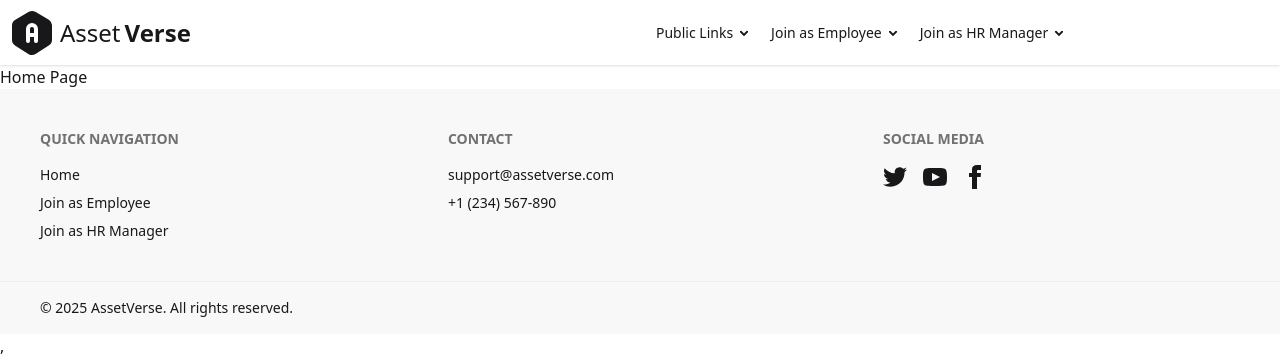
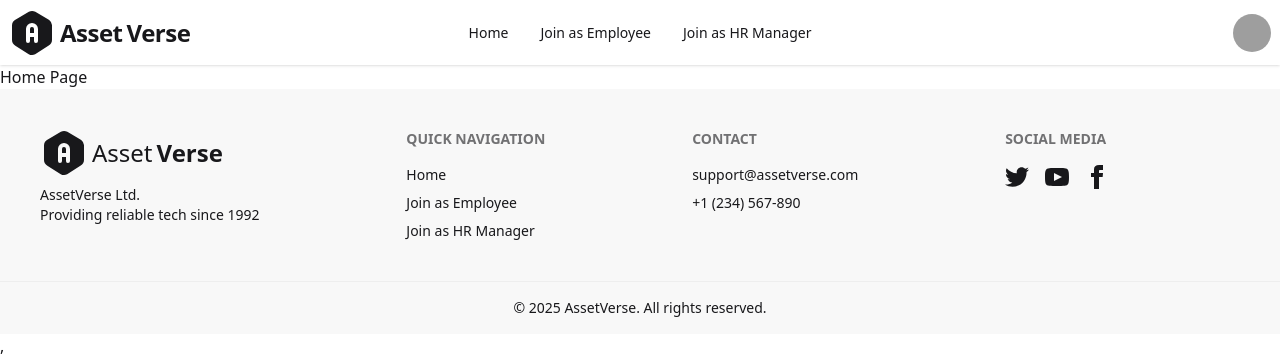
Before and after one commit to chamok192/AssetVerse, a React (Vite) app: page / in a window 1280 px wide. Shown: the top 356 px of the page. Built offline with nearby package versions, Linux system fonts and the light colour scheme; grey boxes are pictures that could not be loaded.

Commit message:
footer and nav bar done

```diff
--- a/src/Pages/Shared/Footer/Footer.jsx
+++ b/src/Pages/Shared/Footer/Footer.jsx
@@ -1,11 +1,21 @@
 import React from 'react';
 import { Link } from 'react-router';
+import Logo from '../../../Components/Logo/Logo';
 
 const Footer = () => {
     const year = new Date().getFullYear();
     return (
         <div>
             <footer className="footer sm:footer-horizontal bg-base-200 text-base-content p-10">
+
+                <aside>
+                    <Logo></Logo>
+                    <p>
+                       AssetVerse Ltd.
+                        <br />
+                        Providing reliable tech since 1992
+                    </p>
+                </aside>
                 <nav>
                     <h6 className="footer-title">Quick Navigation</h6>
                     <Link className="link link-hover" to="/">Home</Link>
@@ -39,7 +49,7 @@ const Footer = () => {
                 </nav>
             </footer>
             <footer className="footer bg-base-200 text-base-content border-base-300 border-t px-10 py-4">
-                <aside className="grid-flow-col items-center">
+                <aside className="grid-flow-col items-center mx-auto">
                     <p>© {year} AssetVerse. All rights reserved.</p>
                 </aside>
             </footer>
--- a/src/Pages/Shared/NavBar/Nav.jsx
+++ b/src/Pages/Shared/NavBar/Nav.jsx
@@ -2,9 +2,54 @@ import React from 'react';
 import Logo from '../../../Components/Logo/Logo';
 import { Link } from 'react-router';
 
+const publicLinks = [
+    { label: 'Home', to: '/' },
+    { label: 'Join as Employee', to: '/join/employee' },
+    { label: 'Join as HR Manager', to: '/join/hr-manager' }
+];
+
+const employeeMenu = [
+    { label: 'My Assets', to: '/employee/assets' },
+    { label: 'My Team', to: '/employee/team' },
+    { label: 'Request Asset', to: '/employee/request' },
+    { label: 'Profile', to: '/profile' },
+    { label: 'Logout', action: 'logout' }
+];
+
+const hrManagerMenu = [
+    { label: 'Asset List', to: '/hr/assets' },
+    { label: 'Add Asset', to: '/hr/assets/new' },
+    { label: 'All Requests', to: '/hr/requests' },
+    { label: 'Employee List', to: '/hr/employees' },
+    { label: 'Profile', to: '/profile' },
+    { label: 'Logout', action: 'logout' }
+];
+
 const Nav = () => {
+    const user = {
+        name: 'Chamok Bhadra',
+        role: 'employee',
+        avatar: 'https://i.ibb.co/2kR6ghD/chamok.jpg'
+    };
+
+    const handleLogout = () => {
+        return null;
+    };
+
+    const roleMenu = user?.role === 'hr-manager' ? hrManagerMenu : employeeMenu;
+
+    const renderMenuItems = (items) => items.map((item) => (
+        <li key={item.label}>
+            {item.to ? (
+                <Link to={item.to}>{item.label}</Link>
+            ) : (
+                <button type="button" onClick={handleLogout}>{item.label}</button>
+            )}
+        </li>
+    ));
+
     return (
-        <div className="navbar bg-base-100 shadow-sm">
+        <div className="navbar bg-base-100 shadow-sm sticky top-0 z-50">
             <div className="navbar-start">
                 <div className="dropdown">
                     <div tabIndex={0} role="button" className="btn btn-ghost lg:hidden">
@@ -13,71 +58,44 @@ const Nav = () => {
                         </svg>
                     </div>
                     <ul
-                        tabIndex="-1"
-                        className="menu menu-sm dropdown-content bg-base-100 rounded-box z-1 mt-3 w-64 p-2 shadow">
-                        <li className="menu-title">Public Links</li>
-                        <li><Link to="/">Home</Link></li>
-                        <li><Link to="/join/employee">Join as Employee</Link></li>
-                        <li><Link to="/join/hr-manager">Join as HR Manager</Link></li>
-                        <li className="divider"></li>
-                        <li className="menu-title">Join as Employee</li>
-                        <li><button>My Assets</button></li>
-                        <li><button>My Team</button></li>
-                        <li><button>Request Asset</button></li>
-                        <li><button>Profile</button></li>
-                        <li><button>Logout</button></li>
-                        <li className="divider"></li>
-                        <li className="menu-title">Join as HR Manager</li>
-                        <li><button>Asset List</button></li>
-                        <li><button>Add Asset</button></li>
-                        <li><button>All Requests</button></li>
-                        <li><button>Employee List</button></li>
-                        <li><button>Profile</button></li>
-                        <li><button>Logout</button></li>
+                        tabIndex={0}
+                        className="menu menu-sm dropdown-content bg-base-100 rounded-box z-1 mt-3 w-56 p-2 shadow">
+                        {publicLinks.map((item) => (
+                            <li key={item.label}><Link to={item.to}>{item.label}</Link></li>
+                        ))}
+                        {user && (
+                            <>
+                                <li className="menu-title">{user.role === 'hr-manager' ? 'HR Manager' : 'Employee'}</li>
+                                {renderMenuItems(roleMenu)}
+                            </>
+                        )}
                     </ul>
                 </div>
-                <Link to={'/'} className="cursor-pointer">
+                <Link to={'/'} className="cursor-pointer text-xl font-semibold tracking-tight">
                     <Logo />
                 </Link>
             </div>
             <div className="navbar-center hidden lg:flex">
-                <ul className="menu menu-horizontal px-1">
-                    <li>
-                        <details>
-                            <summary>Public Links</summary>
-                            <ul className="p-2 bg-base-100 w-52 z-1">
-                                <li><Link to="/">Home</Link></li>
-                                <li><Link to="/join/employee">Join as Employee</Link></li>
-                                <li><Link to="/join/hr-manager">Join as HR Manager</Link></li>
-                            </ul>
-                        </details>
-                    </li>
-                    <li>
-                        <details>
-                            <summary>Join as Employee</summary>
-                            <ul className="p-2 bg-base-100 w-52 z-1">
-                                <li><button>My Assets</button></li>
-                                <li><button>My Team</button></li>
-                                <li><button>Request Asset</button></li>
-                                <li><button>Profile</button></li>
-                                <li><button>Logout</button></li>
-                            </ul>
-                        </details>
-                    </li>
-                    <li>
-                        <details>
-                            <summary>Join as HR Manager</summary>
-                            <ul className="p-2 bg-base-100 w-52 z-1">
-                                <li><button>Asset List</button></li>
-                                <li><button>Add Asset</button></li>
-                                <li><button>All Requests</button></li>
-                                <li><button>Employee List</button></li>
-                                <li><button>Profile</button></li>
-                                <li><button>Logout</button></li>
-                            </ul>
-                        </details>
-                    </li>
+                <ul className="menu menu-horizontal px-1 gap-2">
+                    {publicLinks.map((item) => (
+                        <li key={item.label}><Link to={item.to}>{item.label}</Link></li>
+                    ))}
                 </ul>
+            </div>
+            <div className="navbar-end gap-3">
+                {user && (
+                    <div className="dropdown dropdown-end">
+                        <div tabIndex={0} role="button" className="btn btn-ghost btn-circle avatar">
+                            <div className="w-10 rounded-full">
+                                <img alt={user.name} src={user.avatar} />
+                            </div>
+                        </div>
+                        <ul tabIndex={0} className="menu menu-sm dropdown-content bg-base-100 rounded-box z-1 mt-3 w-56 p-2 shadow">
+                            <li className="menu-title">{user.name}</li>
+                            {renderMenuItems(roleMenu)}
+                        </ul>
+                    </div>
+                )}
             </div>
         </div>
     );
```
Also changed, not shown: src/Pages/Home/Home.jsx (line endings or trailing spaces).
